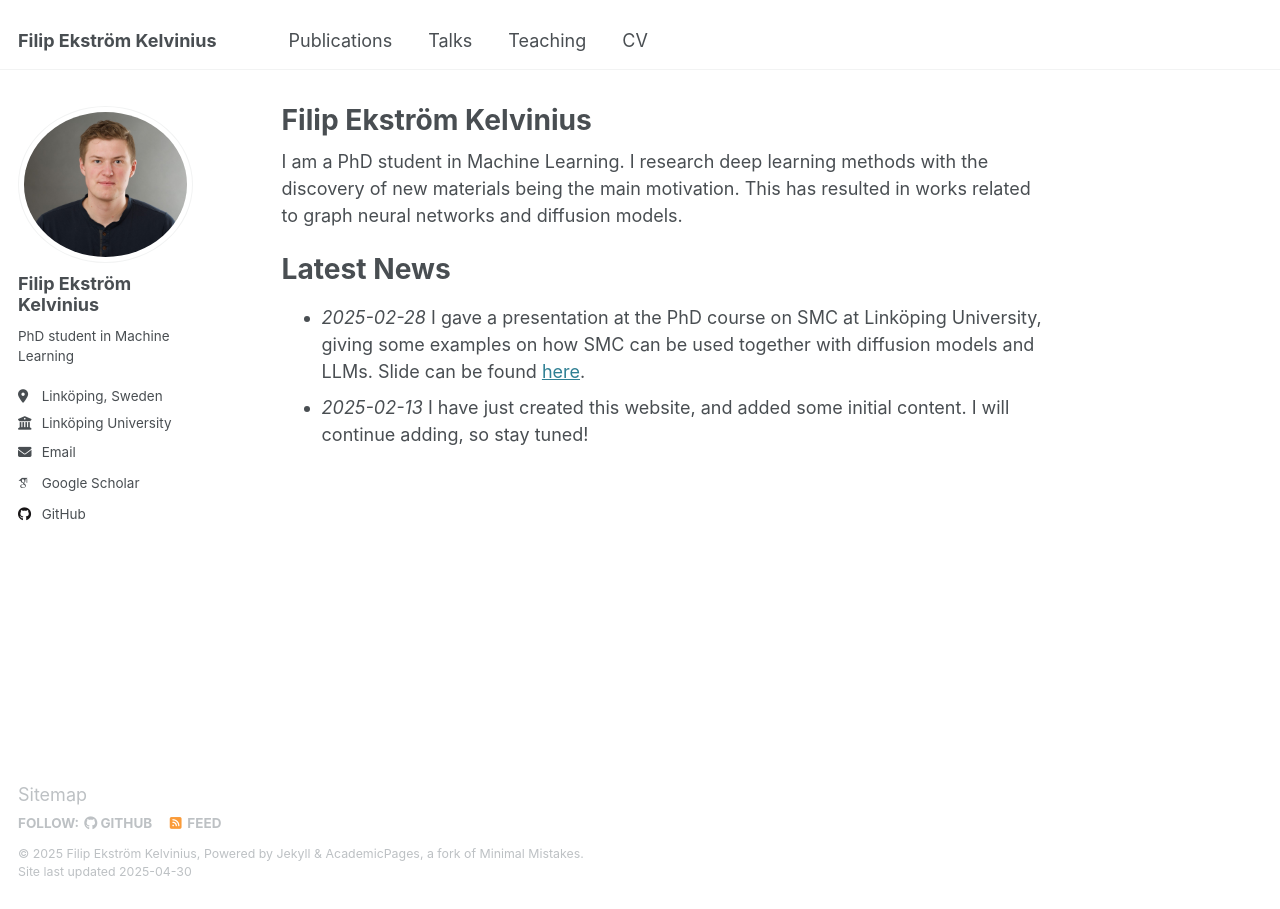
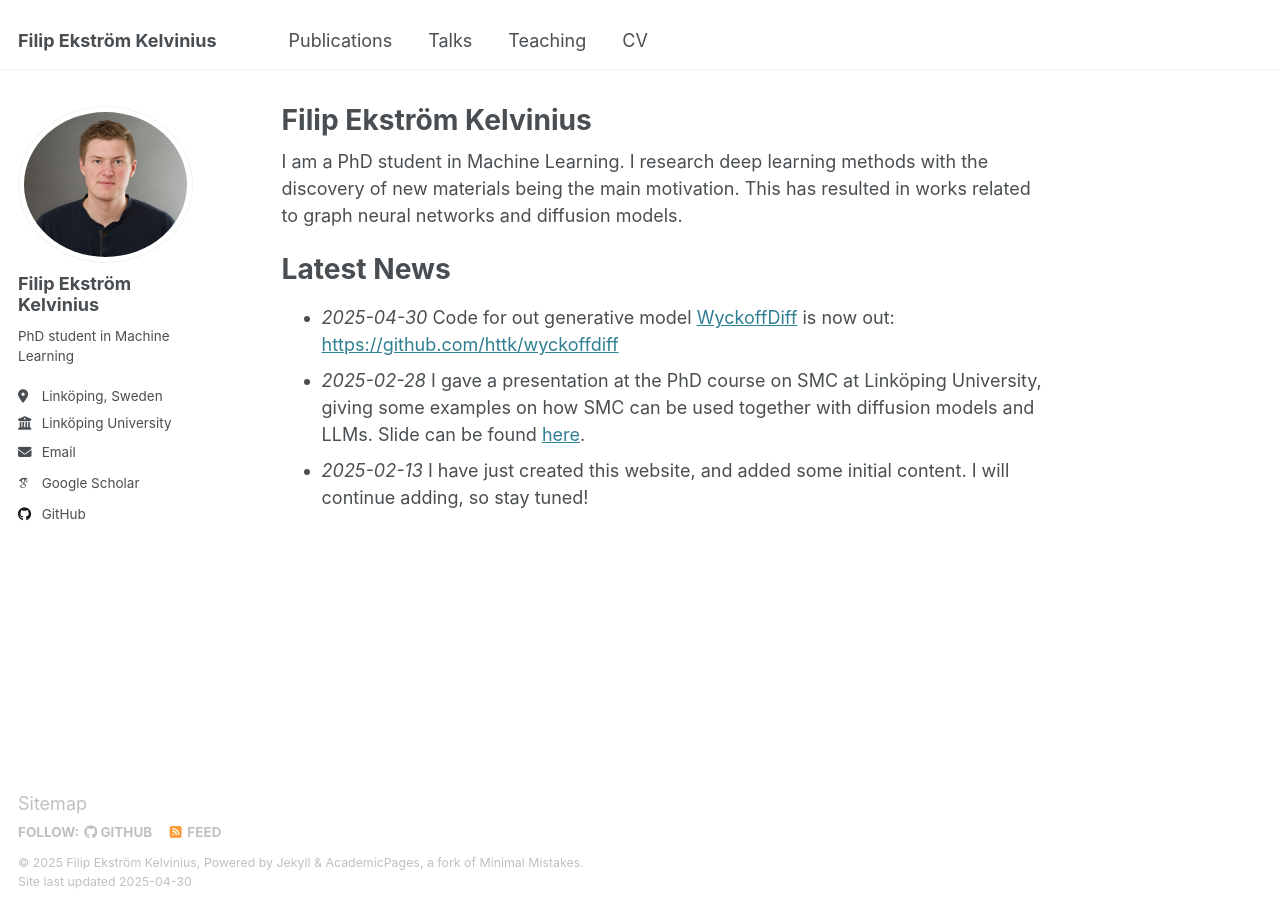
Before and after one commit to filipekstrm/filipekstrm.github.io, a Jekyll site: the page built from _pages/about.md, in a window 1280 px wide. Built offline with Jekyll 4.4.1, drawn with Linux system fonts in a browser that asks for light colours; some web fonts are replaced.

Commit message:
WyckoffDiff code news

```diff
--- a/_pages/about.md
+++ b/_pages/about.md
@@ -10,5 +10,6 @@ redirect_from:
 I am a PhD student in Machine Learning. I research deep learning methods with the discovery of new materials being the main motivation. This has resulted in works related to graph neural networks and diffusion models.
 
 # Latest News
+* *2025-04-30* Code for out generative model [WyckoffDiff](https://arxiv.org/abs/2502.06485) is now out: <https://github.com/httk/wyckoffdiff>
 * *2025-02-28* I gave a presentation at the PhD course on SMC at Linköping University, giving some examples on how SMC can be used together with diffusion models and LLMs. Slide can be found [here](https://www.ida.liu.se/divisions/stima/fokurser/smc2025/material/lectures/lecture17.pdf).
 * *2025-02-13* I have just created this website, and added some initial content. I will continue adding, so stay tuned!
```
